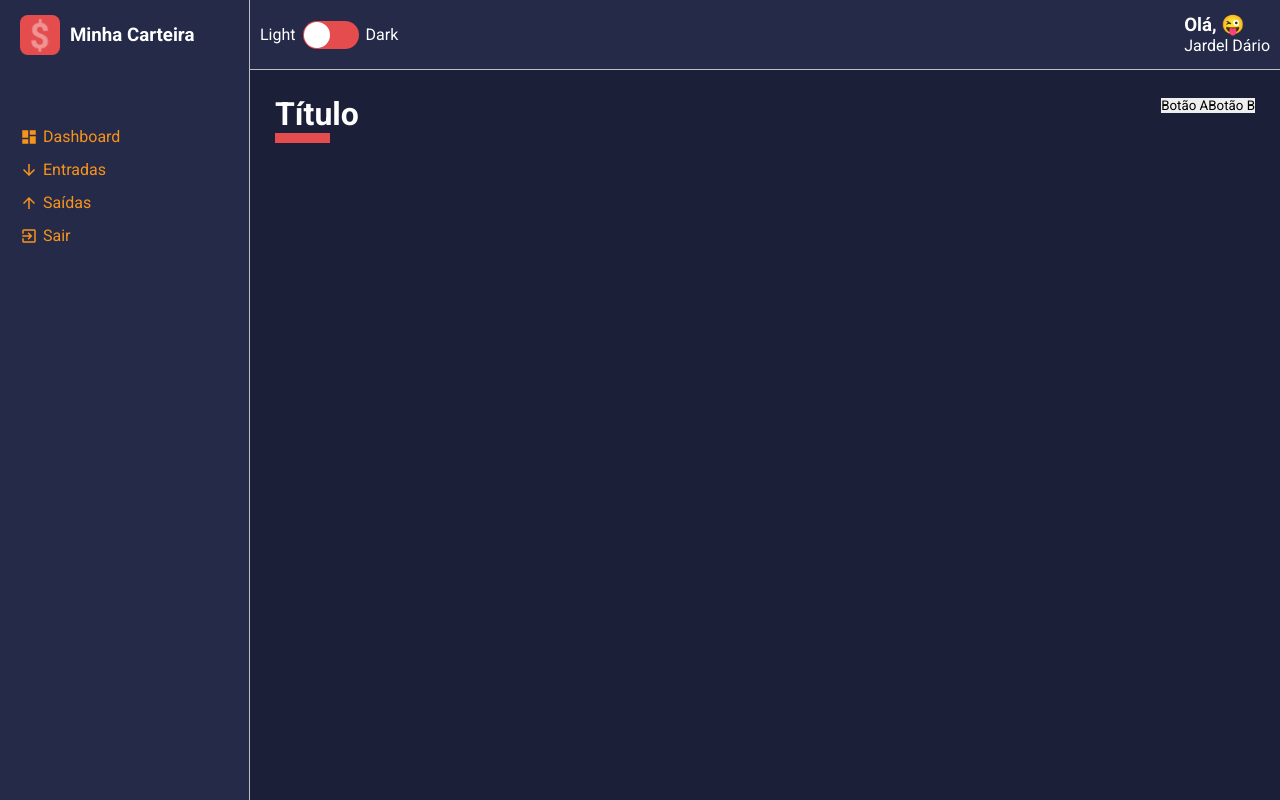
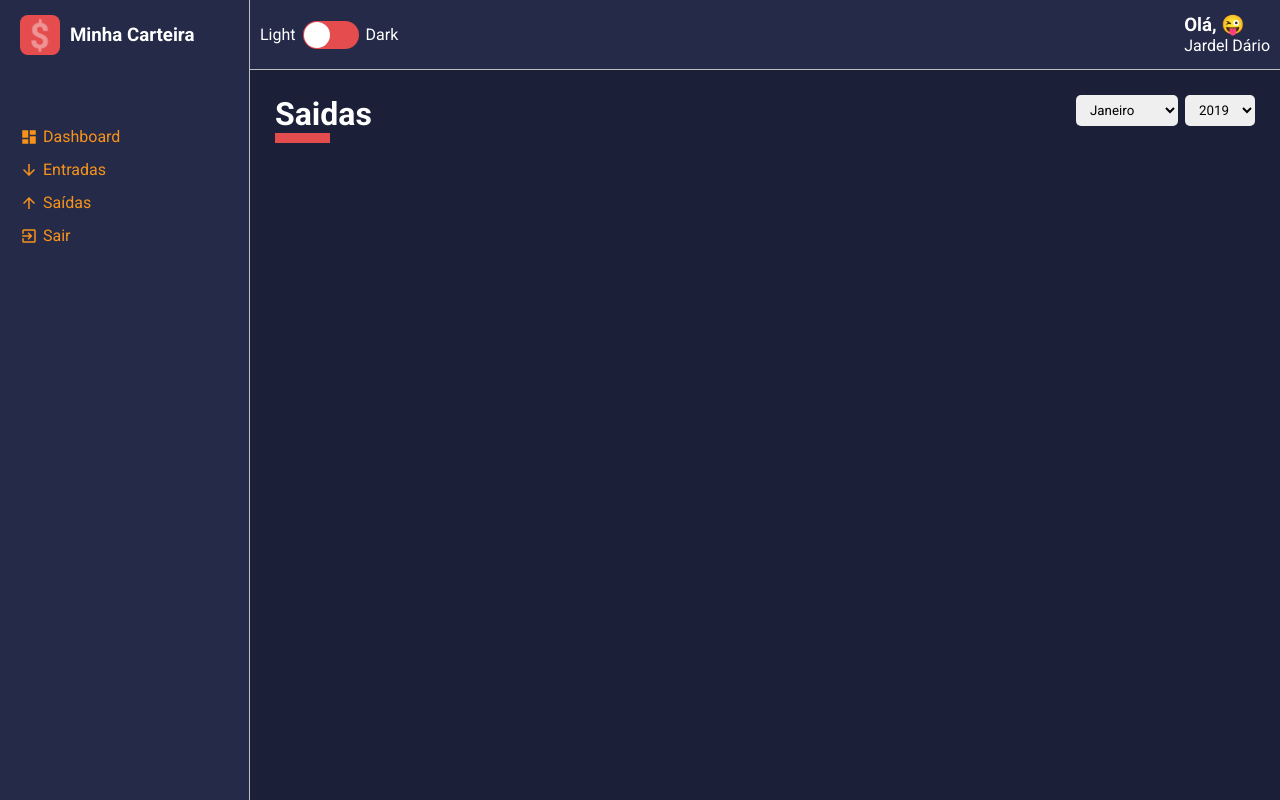
Before and after one commit to jardeldario/minha-carteira, a React (Create React App) app: page / in a window 1280 px wide. Built offline with nearby package versions, Linux system fonts and the light colour scheme.

Commit message:
finish lesson: Aula 16 (Seçao 3)

```diff
--- a/src/App.tsx
+++ b/src/App.tsx
@@ -3,15 +3,15 @@ import { ThemeProvider } from 'styled-components';
 import GlobalStyles from './styles/GlobalStyles';
 
 import Layout from './components/Layout';
-import Dashboard from './pages/Dashboard';
 import dark from './styles/themes/dark';
+import List from './pages/List';
 
 const App: React.FC = () => {
   return (
     <ThemeProvider theme={dark}>
       <GlobalStyles />
       <Layout>
-        <Dashboard />
+        <List />
       </Layout>
     </ThemeProvider>
   );
--- a/src/components/ContentHeader/index.tsx
+++ b/src/components/ContentHeader/index.tsx
@@ -6,15 +6,23 @@ import {
     Controllers
 } from './styles';
 
-const ContentHeader: React.FC = ({ children }) => {
+interface IContentHeaderProps {
+    title: string;
+    lineColor: string;
+    children: React.ReactNode;
+}
+
+const ContentHeader: React.FC<IContentHeaderProps> = ({
+    title, lineColor, children
+}) => {
+
     return (
         <Container>
-            <TitleContainer>
-                <h1>Título</h1>
+            <TitleContainer lineColor={lineColor}>
+                <h1>{title}</h1>
             </TitleContainer>
             <Controllers>
-                <button type="button">Botão A</button>
-                <button type="button">Botão B</button>
+                {children}
             </Controllers>
         </Container>
     );
--- a/src/components/ContentHeader/styles.ts
+++ b/src/components/ContentHeader/styles.ts
@@ -1,4 +1,8 @@
 import styled from 'styled-components';
+
+interface ITitleContainerProps {
+    lineColor: string;
+}
 
 export const Container = styled.div`
   width: 100%;
@@ -9,7 +13,7 @@ export const Container = styled.div`
   margin-bottom: 25px;
 `;
 
-export const TitleContainer = styled.div`
+export const TitleContainer = styled.div<ITitleContainerProps>`
 
 
     > h1 {
@@ -19,11 +23,11 @@ export const TitleContainer = styled.div`
         content: '';
         display: block;
         width: 55px;
-        border-bottom: 10px solid ${props => props.theme.colors.warning};
+        border-bottom: 10px solid ${props => props.lineColor};
         }
     }
 `;
 
 export const Controllers = styled.div`
-
+    display: flex;
 `;
--- /dev/null
+++ b/src/components/SelectInput/index.tsx
@@ -0,0 +1,26 @@
+import React from 'react';
+
+import { Container } from './styles';
+
+interface ISelectInputProps {
+    options: {
+        value: string | number;
+        label: string | number;
+    }[],
+}
+
+const SelectInput: React.FC<ISelectInputProps> = ({ options }) => {
+    return (
+        <Container>
+            <select>
+                {
+                    options.map(option => (
+                        <option value={option.value}>{option.label}</option>
+                    ))
+                }
+            </select>
+        </Container>
+    );
+}
+
+export default SelectInput;
--- /dev/null
+++ b/src/components/SelectInput/styles.ts
@@ -0,0 +1,12 @@
+import styled from 'styled-components';
+
+export const Container = styled.div`
+
+
+    > select {
+        padding: 7px 10px;
+        border-radius: 5px;
+
+        margin-left: 7px;
+    }
+`;
--- a/src/components/Toggle/index.tsx
+++ b/src/components/Toggle/index.tsx
@@ -6,7 +6,7 @@ import { Container, ToggleLabel, ToggleSelector } from './styles';
 const Toggle: React.FC = () => {
     const [online, setOnline] = useState(false);
 
-  return(
+    return (
         <Container>
             <ToggleLabel>Light</ToggleLabel>
             <ToggleSelector
@@ -17,6 +17,7 @@ const Toggle: React.FC = () => {
             />
             <ToggleLabel>Dark</ToggleLabel>
         </Container>
-)}
+    )
+};
 
 export default Toggle;
--- a/src/pages/Dashboard/index.tsx
+++ b/src/pages/Dashboard/index.tsx
@@ -1,15 +1,26 @@
 import React from 'react';
 
 import ContentHeader from '../../components/ContentHeader';
+import SelectInput from '../../components/SelectInput';
 
 import { Container } from './styled';
 
+
 const Dashboard: React.FC = () => {
-  return (
-    <Container>
-      <ContentHeader />
-    </Container>
-  );
+
+    const options = [
+        {value: 'Rodrigo', label: 'Rodrigo'},
+        {value: 'Maria', label: 'Maria'},
+        {value: 'Ana', label: 'Ana'}
+    ]
+
+    return (
+        <Container>
+            <ContentHeader title="Dashboard" lineColor="#fff">
+                <SelectInput options={options}/>
+            </ContentHeader>
+        </Container>
+    );
 }
 
 export default Dashboard;
--- a/src/pages/List/index.tsx
+++ b/src/pages/List/index.tsx
@@ -1,9 +1,41 @@
 import React from 'react';
 
+import ContentHeader from '../../components/ContentHeader';
+import SelectInput from '../../components/SelectInput';
+
+import { Container } from './styles';
+
 const List: React.FC = () => {
-  return (
-    <h1>List</h1>
-  );
+
+    const months = [
+        {value: 'Janeiro', label: 'Janeiro'},
+        {value: 'Fevereiro', label: 'Fevereiro'},
+        {value: 'Março', label: 'Março'},
+        {value: 'Abril', label: 'Abril'},
+        {value: 'Maio', label: 'Maio'},
+        {value: 'Junho', label: 'Junho'},
+        {value: 'Julho', label: 'Julho'},
+        {value: 'Agosto', label: 'Agosto'},
+        {value: 'Setembro', label: 'Setembro'},
+        {value: 'Outubro', label: 'Outubro'},
+        {value: 'Novembro', label: 'Novembro'},
+        {value: 'Dezembro', label: 'Dezembro'}
+    ]
+
+    const years = [
+        {value: '2019', label: '2019'},
+        {value: '2020', label: '2020'},
+        {value: '2021', label: '2021'}
+    ]
+
+    return (
+        <Container>
+            <ContentHeader title="Saidas" lineColor="#E44C4E">
+                <SelectInput options={months}/>
+                <SelectInput options={years}/>
+            </ContentHeader>
+        </Container>
+    );
 }
 
 export default List;
--- /dev/null
+++ b/src/pages/List/styles.ts
@@ -0,0 +1,5 @@
+import styled from 'styled-components';
+
+export const Container = styled.div`
+
+`;
```
Lines whose indentation alone changed are shown as unchanged.
